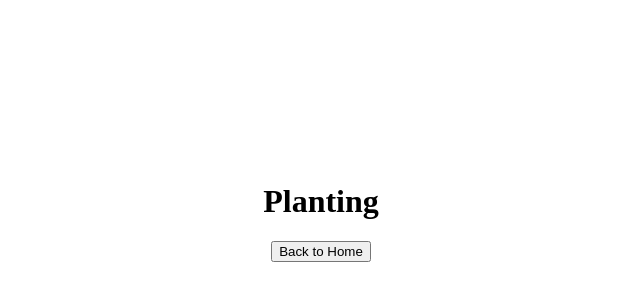
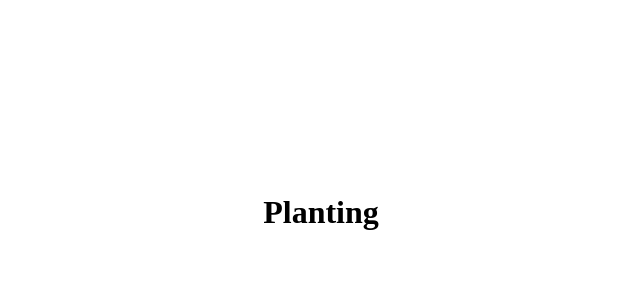
Before and after one commit to camillgh/home-homepage, an Angular app in the folder home-homepage/: page /planteting in a window 1280 px wide. Shown: the part 196-496 px from the top of the page, without its empty margins (319-959 px from the left). Built offline with nearby package versions, Linux system fonts and the light colour scheme.

Commit message:
Add home button to all pages

```diff
--- a/home-homepage/src/app/pages/kokebok-page/kokebok-page.component.html
+++ b/home-homepage/src/app/pages/kokebok-page/kokebok-page.component.html
@@ -1,5 +1,4 @@
 <div>
   <h1>Kokebok</h1>
-  <!-- Your page content here -->
-  <button routerLink="/">Back to Home</button>
+  <app-home-button></app-home-button>
 </div>
--- a/home-homepage/src/app/pages/planting-page/planting-page.component.html
+++ b/home-homepage/src/app/pages/planting-page/planting-page.component.html
@@ -1,16 +1,5 @@
-<!-- planting-page.component.html -->
-
 <div class="planting-page">
   <h1>Planting</h1>
-  <!-- Your page content here -->
-  <!-- <button routerLink="/"></button> -->
-  <!-- my-button.component.html -->
-  <button routerLink="/">Back to Home</button>
 
   <app-home-button></app-home-button>
-
-  <!-- <img
-    src="/assets/143452140_hjemme_first_floor_bingbong_20230721_30c109-transformed.png"
-    alt="Image"
-  /> -->
 </div>
--- a/home-homepage/src/app/pages/to-doodelidoo-page/to-doodelidoo-page.component.html
+++ b/home-homepage/src/app/pages/to-doodelidoo-page/to-doodelidoo-page.component.html
@@ -1,5 +1,4 @@
 <div>
   <h1>To doooooo in Oslooooo</h1>
-  <!-- Your page content here -->
-  <button routerLink="/">Back to Home</button>
+  <app-home-button></app-home-button>
 </div>
```
